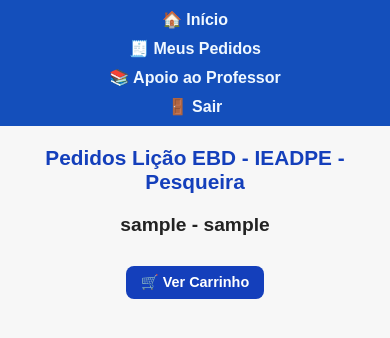
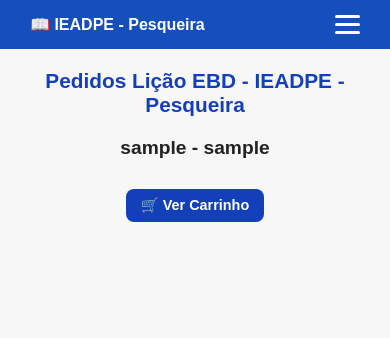
Before and after one commit to joaokenedy-debug/ebdpesqueira, a Flask app: page /perfil/1 in a window 390 px wide. Shown: the top 338 px of the page. Run offline with Flask 3, Linux system fonts and the light colour scheme; the visitor is signed in with stand-in values (Sample User, id 1); parts of the project's set-up code (start-up, migrations or seed data) failed here and were passed over.

Commit message:
Update perfil.html

```diff
--- a/ebd/templates/perfil.html
+++ b/ebd/templates/perfil.html
@@ -33,10 +33,17 @@
         nav {
             background-color: rgb(20, 79, 187);
             display: flex;
+            justify-content: space-between;
+            align-items: center;
+            padding: 15px 30px;
+            flex-wrap: wrap;
+        }
+
+        .nav-links {
+            display: flex;
+            gap: 25px;
+            flex-wrap: wrap;
             justify-content: center;
-            flex-wrap: wrap;
-            gap: 30px;
-            padding: 15px;
         }
 
         nav a {
@@ -48,6 +55,22 @@
 
         nav a:hover {
             color: #ffeb99;
+        }
+
+        /* ======= BOTÃO HAMBÚRGUER ======= */
+        .menu-toggle {
+            display: none;
+            flex-direction: column;
+            cursor: pointer;
+            gap: 5px;
+        }
+
+        .menu-toggle span {
+            width: 25px;
+            height: 3px;
+            background-color: white;
+            border-radius: 2px;
+            transition: all 0.3s;
         }
 
         /* ======= BOTÃO DO CARRINHO ======= */
@@ -140,12 +163,6 @@
 
         /* ======= RESPONSIVIDADE ======= */
         @media (max-width: 768px) {
-            nav {
-                flex-direction: column;
-                gap: 15px;
-                text-align: center;
-            }
-
             h1 {
                 font-size: 1.5rem;
             }
@@ -157,14 +174,32 @@
             .card img {
                 height: 150px;
             }
+
+            .menu-toggle {
+                display: flex;
+            }
+
+            .nav-links {
+                display: none;
+                width: 100%;
+                flex-direction: column;
+                background-color: #143fbb;
+                text-align: center;
+                padding: 15px 0;
+                border-top: 1px solid rgba(255,255,255,0.2);
+            }
+
+            .nav-links.active {
+                display: flex;
+            }
+
+            nav a {
+                padding: 10px 0;
+                display: block;
+            }
         }
 
         @media (max-width: 480px) {
-            nav {
-                padding: 10px;
-                gap: 10px;
-            }
-
             h1 {
                 font-size: 1.3rem;
             }
@@ -188,11 +223,30 @@
 {% block nave %}
 <body>
     <nav>
-        <a href="{{ url_for('home') }}">🏠 Início</a>
-        <a href="{{ url_for('meuspedidos') }}">🧾 Meus Pedidos</a>
-        <a href="{{ url_for('gerenciar_pdfs') }}">📚 Apoio ao Professor</a>
-        <a href="{{ url_for('logout') }}">🚪 Sair</a>
+        <div style="display:flex; align-items:center; gap:10px;">
+            <span style="color:white; font-weight:bold;">📖 IEADPE - Pesqueira</span>
+        </div>
+
+        <div class="menu-toggle" onclick="toggleMenu()">
+            <span></span>
+            <span></span>
+            <span></span>
+        </div>
+
+        <div class="nav-links" id="menu">
+            <a href="{{ url_for('home') }}">🏠 Início</a>
+            <a href="{{ url_for('meuspedidos') }}">🧾 Meus Pedidos</a>
+            <a href="{{ url_for('gerenciar_pdfs') }}">📚 Apoio ao Professor</a>
+            <a href="{{ url_for('logout') }}">🚪 Sair</a>
+        </div>
     </nav>
+
+    <script>
+        function toggleMenu() {
+            const menu = document.getElementById('menu');
+            menu.classList.toggle('active');
+        }
+    </script>
 {% endblock %}
 
 {% block body %}
```
